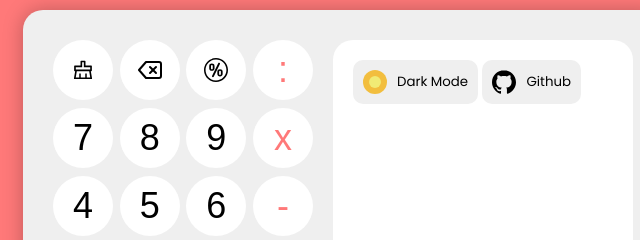
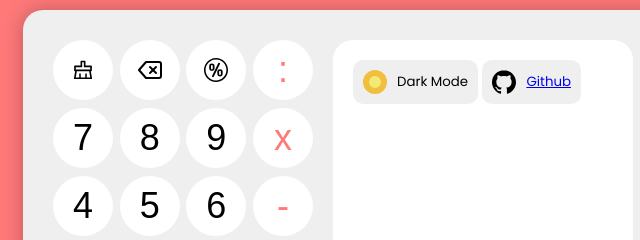
Before and after one commit to riski-wr/Kiwa-Simple-Calculator, a plain HTML site: page index.html in a window 1280 px wide. Shown: the part 268-508 px from the top of the page, 297-937 px from the left. Drawn offline with Linux system fonts and the light colour scheme.

Commit message:
add github link

```diff
--- a/index.html
+++ b/index.html
@@ -82,10 +82,12 @@
                 </div>
               </button>
               <button type="button" class="btn ">
-                <div class="flex-center">
-                  <img src="img/github.svg" width="24">
-                  <span>Github</span>
-                </div>
+                <a href="https://github.com/riski-wr/Kiwa-Simple-Calculator" target="_blank">
+                  <div class="flex-center">
+                    <img src="img/github.svg" width="24">
+                    <span>Github</span>
+                  </div>
+                </a>
               </button>
             </div>
             <div id="result-container">
```
